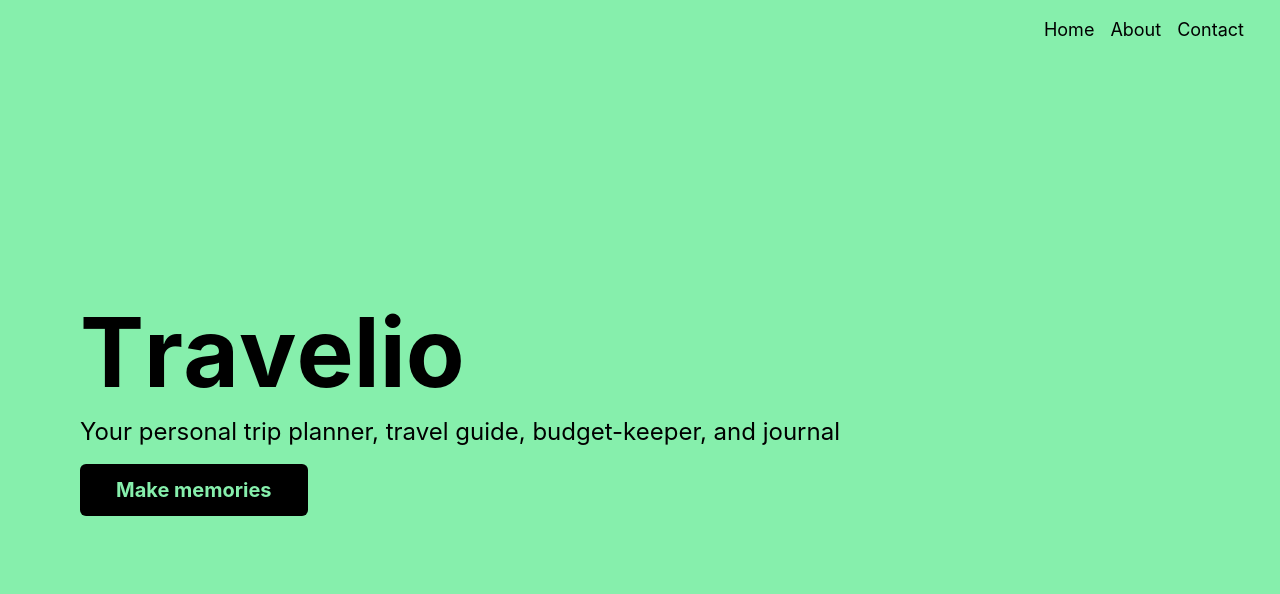
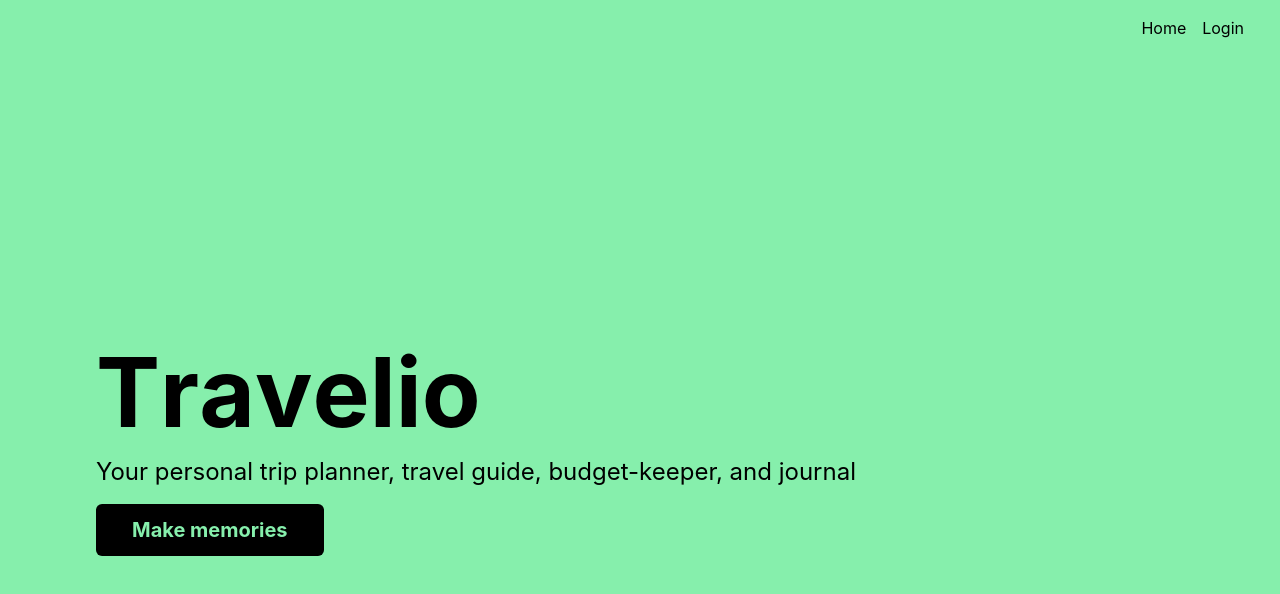
Before and after one commit to sidgithub780/Explorer.AI, a React (Create React App) app in the folder frontend-travelio/: page / in a window 1280 px wide. Shown: the top 594 px of the page. Built offline with nearby package versions, Linux system fonts and the light colour scheme.

Commit message:
unstyled login page

```diff
--- a/frontend-travelio/package.json
+++ b/frontend-travelio/package.json
@@ -3,6 +3,9 @@
   "version": "0.1.0",
   "private": true,
   "dependencies": {
+    "@supabase/auth-ui-react": "^0.4.4",
+    "@supabase/auth-ui-shared": "^0.1.6",
+    "@supabase/supabase-js": "^2.33.2",
     "@testing-library/jest-dom": "^5.17.0",
     "@testing-library/react": "^13.4.0",
     "@testing-library/user-event": "^13.5.0",
@@ -36,6 +39,7 @@
     ]
   },
   "devDependencies": {
+    "react-router-dom": "^6.16.0",
     "tailwindcss": "^3.3.3"
   }
 }
--- a/frontend-travelio/src/components/Navbar.js
+++ b/frontend-travelio/src/components/Navbar.js
@@ -1,26 +1,20 @@
 // Navbar.js
 import React from "react";
+import { Outlet, Link } from "react-router-dom";
 
 const Navbar = () => {
   return (
     <nav className="fixed top-0 left-0 w-full bg-green-300 text-black p-4 z-50">
       <ul className="flex justify-end space-x-4 pr-5">
         <li>
-          <a href="/" className="text-black text-lg">
-            Home
-          </a>
+          <Link to="/">Home</Link>
         </li>
         <li>
-          <a href="/about" className="text-black text-lg">
-            About
-          </a>
-        </li>
-        <li>
-          <a href="/contact" className="text-black text-lg">
-            Contact
-          </a>
+          <Link to="/login">Login</Link>
         </li>
       </ul>
+
+      <Outlet />
     </nav>
   );
 };
--- a/frontend-travelio/src/index.js
+++ b/frontend-travelio/src/index.js
@@ -1,14 +1,23 @@
-import React from 'react';
-import ReactDOM from 'react-dom/client';
-import './index.css';
-import App from './App';
-import reportWebVitals from './reportWebVitals';
+import React from "react";
+import ReactDOM from "react-dom/client";
+import "./index.css";
+import App from "./App";
+import Login from "./pages/Login";
+import Navbar from "./components/Navbar";
+import reportWebVitals from "./reportWebVitals";
+import { BrowserRouter, Routes, Route } from "react-router-dom";
 
-const root = ReactDOM.createRoot(document.getElementById('root'));
+const root = ReactDOM.createRoot(document.getElementById("root"));
 root.render(
-  <React.StrictMode>
-    <App />
-  </React.StrictMode>
+  <BrowserRouter>
+    <Routes>
+      <Route path="/" element={<Navbar />}>
+        <Route index element={<App />} />
+
+        <Route path="login" element={<Login />} />
+      </Route>
+    </Routes>
+  </BrowserRouter>
 );
 
 // If you want to start measuring performance in your app, pass a function
--- /dev/null
+++ b/frontend-travelio/src/pages/Login.js
@@ -0,0 +1,60 @@
+import React from "react";
+
+import { useState, useEffect } from "react";
+import { createClient } from "@supabase/supabase-js";
+import { Auth } from "@supabase/auth-ui-react";
+import { ThemeSupa } from "@supabase/auth-ui-shared";
+
+const supabase = createClient(
+  "https://rhaggswdriuihhlsoqrr.supabase.co",
+  "eyJhbGciOiJIUzI1NiIsInR5cCI6IkpXVCJ9.eyJpc3MiOiJzdXBhYmFzZSIsInJlZiI6InJoYWdnc3dkcml1aWhobHNvcXJyIiwicm9sZSI6ImFub24iLCJpYXQiOjE2OTQ4NzYzNjUsImV4cCI6MjAxMDQ1MjM2NX0.0eScEjA_vxTTF1gAKFaIV5eyV5JlfHppnGiig5QNDtg"
+);
+
+const Login = () => {
+  const [session, setSession] = useState(null);
+
+  useEffect(() => {
+    supabase.auth.getSession().then(({ data: { session } }) => {
+      setSession(session);
+    });
+
+    const {
+      data: { subscription },
+    } = supabase.auth.onAuthStateChange((_event, session) => {
+      setSession(session);
+    });
+
+    return () => subscription.unsubscribe();
+  }, []);
+
+  if (!session) {
+    return (
+      <div
+        className="bg-red-300"
+        style={{ overflowY: "hidden", height: "100vh" }}
+      >
+        <Auth
+          supabaseClient={supabase}
+          appearance={{ theme: ThemeSupa }}
+          theme="dark"
+        />
+      </div>
+    );
+  } else {
+    return (
+      <div>
+        Logged in!
+        <button
+          className="bg-black rounded-md px-9 py-3 text-green-300 text-xl hover:scale-105 active:scale-95 font-bold mt-4"
+          onClick={async () => {
+            const { error } = await supabase.auth.signOut();
+          }}
+        >
+          Logout
+        </button>
+      </div>
+    );
+  }
+};
+
+export default Login;
```
Also changed, not shown: 1 other file (tests, documents, lock files or other folders).
